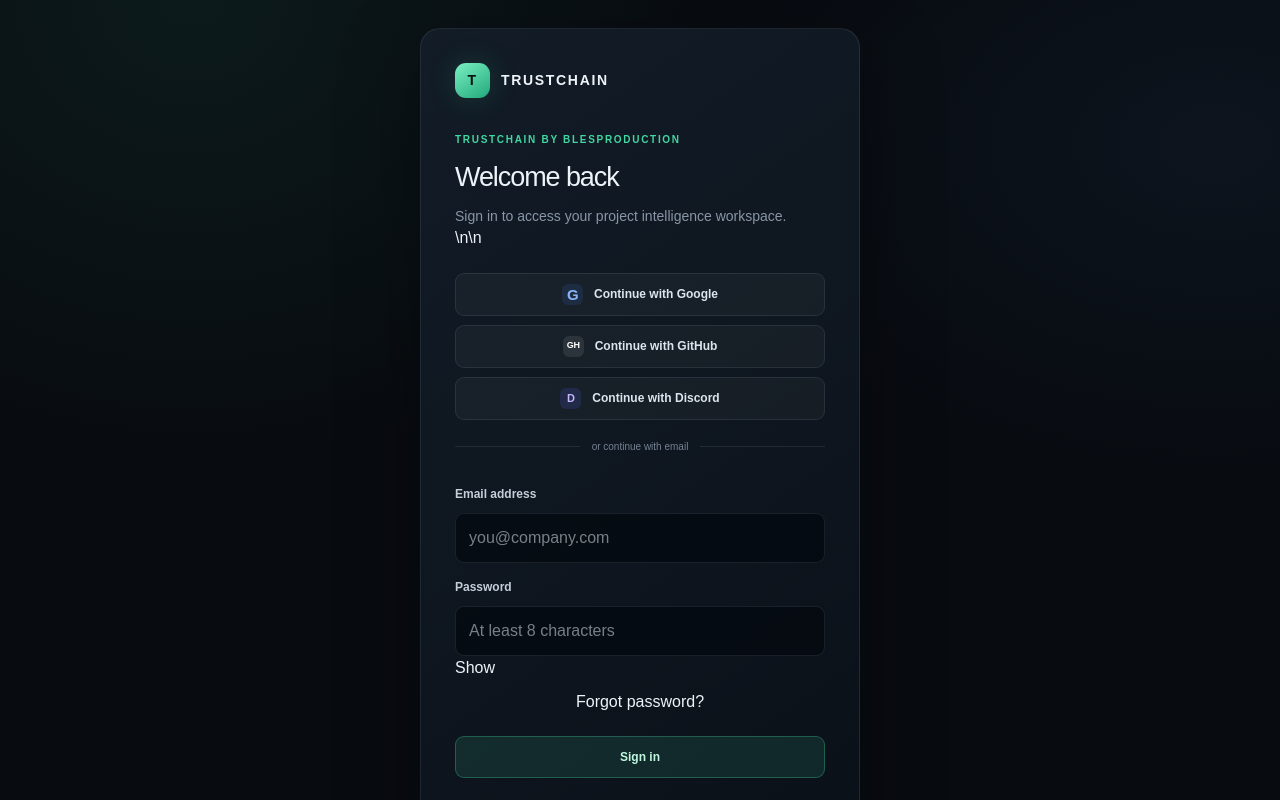
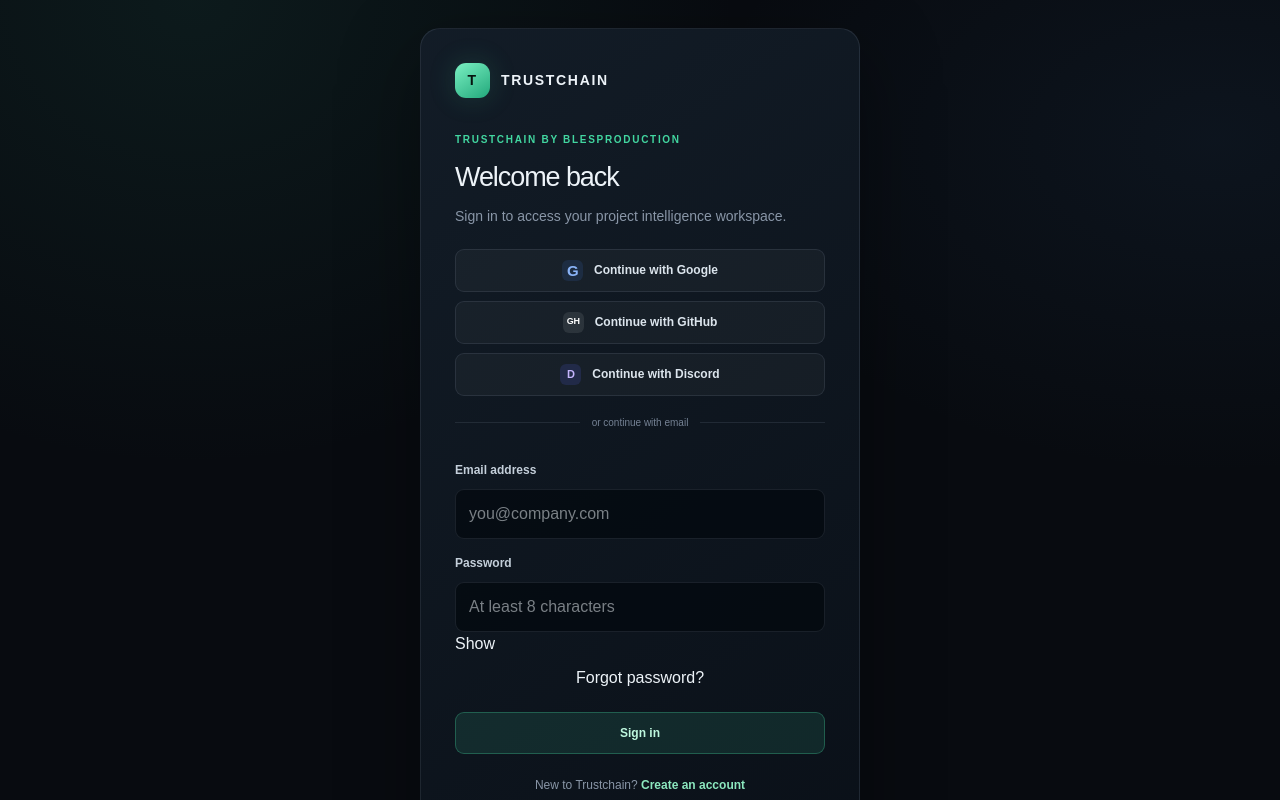
Before and after one commit to BlesUstetu/TRUSTCHAIN, a Next.js app: page /login in a window 1280 px wide. Shown: the top 800 px of the page. Built offline with nearby package versions, Linux system fonts and the light colour scheme.

Commit message:
Fix auth form markup and error feedback

```diff
--- a/components/auth/auth-form.tsx
+++ b/components/auth/auth-form.tsx
@@ -145,7 +145,9 @@ export function AuthForm({ mode }: { mode: AuthMode }) {
             : "Start organizing project evidence and on-chain transparency."}
         </p>
 
-        {initialErrorMessage && <p className="auth-error auth-url-message" role="alert">{initialErrorMessage}</p>}\n\n        <div className="oauth-stack" aria-label="Continue with a social account">
+        {initialErrorMessage && <p className="auth-error auth-url-message" role="alert">{initialErrorMessage}</p>}
+
+        <div className="oauth-stack" aria-label="Continue with a social account">
           {providers.map((provider) => (
             <button
               key={provider.id}
```
